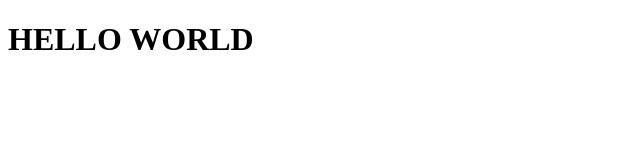
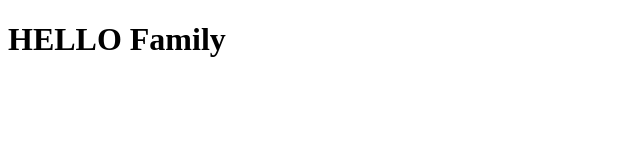
Before and after one commit to xiwbo/CCINCOBLCCINCOMX-MidtermExam, a plain HTML site: page src/html/MyFamily.html in a window 1280 px wide. Shown: the full height of the page, 0-640 px from the left. Drawn offline with Linux system fonts and the light colour scheme.

Commit message:
sec commit

```diff
--- a/src/html/MyFamily.html
+++ b/src/html/MyFamily.html
@@ -9,6 +9,6 @@
 	<title>My Family</title>
 </head>
 <body>
-	<h1>HELLO WORLD</h1>
+	<h1>HELLO Family</h1>
 </body>
 </html>
```
